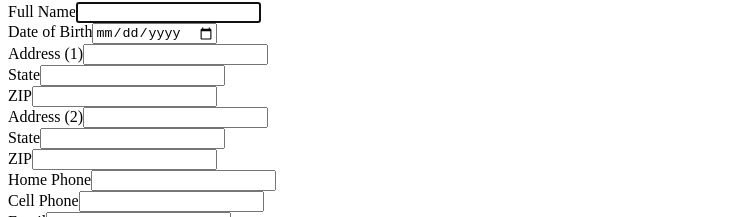
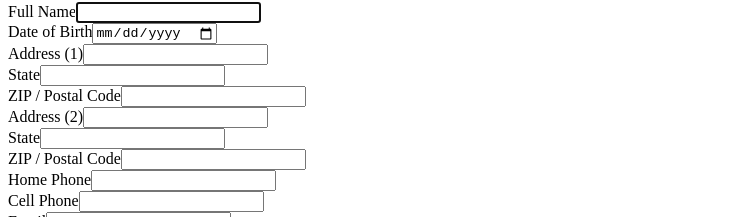
Before and after one commit to wilrnh/emergencywalletcards.com, a Next.js app: page /getstarted in a window 1280 px wide. Shown: the part 462-679 px from the top of the page, without its empty margins (0-739 px from the left). Built offline with nearby package versions, Linux system fonts and the light colour scheme.

Commit message:
Updated Input Form to Accept Postal Codes
The card printout still just says "ZIP" - This is because I didn't want to redo the layout. I don't think there will be any communication issues because ZIP is fairly interchangable with postal code from my experience.

```diff
--- a/pages/getstarted.js
+++ b/pages/getstarted.js
@@ -11,10 +11,10 @@ const formSchema = Yup.object().shape({
   dob: Yup.string().matches(/^[0-9]{4}-[0-9]{2}-[0-9]{2}$/, 'Must be YYYY-MM-DD'),
   address1: Yup.string().max(36, 'Must be less than 36 characters long.'),
   address1State: Yup.string().length(2, 'Must be 2-letter State abbreviation'),
-  address1Zip: Yup.string().length(5, 'Must be 5-digit ZIP code'),
+  address1Zip: Yup.string(),
   address2: Yup.string().max(36, 'Must be less than 36 characters long.'),
   address2State: Yup.string().length(2, 'Must be 2-letter State abbreviation'),
-  address2Zip: Yup.string().length(5, 'Must be 5-digit ZIP code'),
+  address2Zip: Yup.string(),
   homePhone: Yup.string().max(24, 'Must be less than 24 characters long.'),
   cellPhone: Yup.string().max(24, 'Must be less than 24 characters long.'),
   email: Yup.string().max(34, 'Must be less than 34 characters long.'),
@@ -26,7 +26,7 @@ const formSchema = Yup.object().shape({
   businessName: Yup.string().max(64, 'Must be less than 64 characters long.'),
   businessAddress: Yup.string().max(36, 'Must be less than 36 characters long.'),
   businessAddressState: Yup.string().length(2, 'Must be 2-letter State abbreviation'),
-  businessAddressZip: Yup.string().length(5, 'Must be 5-digit ZIP code'),
+  businessAddressZip: Yup.string(),
   officePhone: Yup.string().max(66, 'Must be less than 66 characters long.'),
   workPointOfContact1: Yup.string().max(80, 'Must be less than 80 characters long.'),
   workPointOfContact2: Yup.string().max(80, 'Must be less than 80 characters long.'),
@@ -61,19 +61,19 @@ const formSchema = Yup.object().shape({
   neighborhoodEmergencyMeetingPlaceName: Yup.string().max(72, 'Must be less than 72 characters long.'),
   neighborhoodEmergencyMeetingPlaceAddress: Yup.string().max(28, 'Must be less than 28 characters long.'),
   neighborhoodEmergencyMeetingPlaceState: Yup.string().length(2, 'Must be 2-letter State abbreviation'),
-  neighborhoodEmergencyMeetingPlaceZip: Yup.string().length(5, 'Must be 5-digit ZIP code'),
+  neighborhoodEmergencyMeetingPlaceZip: Yup.string(),
   neighborhoodEmergencyMeetingPlacePhone: Yup.string().max(14, 'Must be less than 14 characters long.'),
   neighborhoodEmergencyMeetingPlaceInstructions: Yup.string().max(44, 'Must be less than 44 characters long.'),
   outOfNeighborhoodEmergencyMeetingPlaceName: Yup.string().max(72, 'Must be less than 72 characters long.'),
   outOfNeighborhoodEmergencyMeetingPlaceAddress: Yup.string().max(28, 'Must be less than 28 characters long.'),
   outOfNeighborhoodEmergencyMeetingPlaceState: Yup.string().length(2, 'Must be 2-letter State abbreviation'),
-  outOfNeighborhoodEmergencyMeetingPlaceZip: Yup.string().length(5, 'Must be 5-digit ZIP code'),
+  outOfNeighborhoodEmergencyMeetingPlaceZip: Yup.string(),
   outOfNeighborhoodEmergencyMeetingPlacePhone: Yup.string().max(14, 'Must be less than 14 characters long.'),
   outOfNeighborhoodEmergencyMeetingPlaceInstructions: Yup.string().max(44, 'Must be less than 44 characters long.'),
   outOfTownEmergencyMeetingPlaceName: Yup.string().max(72, 'Must be less than 72 characters long.'),
   outOfTownEmergencyMeetingPlaceAddress: Yup.string().max(28, 'Must be less than 28 characters long.'),
   outOfTownEmergencyMeetingPlaceState: Yup.string().length(2, 'Must be 2-letter State abbreviation'),
-  outOfTownEmergencyMeetingPlaceZip: Yup.string().length(5, 'Must be 5-digit ZIP code'),
+  outOfTownEmergencyMeetingPlaceZip: Yup.string(),
   outOfTownEmergencyMeetingPlacePhone: Yup.string().max(14, 'Must be less than 14 characters long.'),
   outOfTownEmergencyMeetingPlaceInstructions: Yup.string().max(44, 'Must be less than 44 characters long.'),
   importantNumbers1Name: Yup.string().max(30, 'Must be less than 30 characters long.'),
@@ -738,7 +738,7 @@ export default function GetStarted() {
                       </div>
                       <div className="w-full md:w-1/3 px-3 mb-6 md:mb-0">
                         <label className="block uppercase tracking-wide text-gray-700 text-xs font-bold mb-2" htmlFor="address1Zip">
-                          ZIP
+                          ZIP / Postal Code
                         </label>
                         <Field type="text" name="address1Zip" id="address1Zip" className="appearance-none block w-full bg-gray-200 text-gray-700 border border-gray-200 rounded py-3 px-4 leading-tight focus:outline-none focus:bg-white focus:border-gray-500" />
                         <ErrorMessage className="text-red-500 text-xs italic" name="address1Zip" component="div"/>
@@ -763,7 +763,7 @@ export default function GetStarted() {
                       </div>
                       <div className="w-full md:w-1/3 px-3 mb-6 md:mb-0">
                         <label className="block uppercase tracking-wide text-gray-700 text-xs font-bold mb-2" htmlFor="address2Zip">
-                          ZIP
+                          ZIP / Postal Code
                         </label>
                         <Field type="text" name="address2Zip" id="address2Zip" className="appearance-none block w-full bg-gray-200 text-gray-700 border border-gray-200 rounded py-3 px-4 leading-tight focus:outline-none focus:bg-white focus:border-gray-500" />
                         <ErrorMessage className="text-red-500 text-xs italic" name="address2Zip" component="div"/>
@@ -865,7 +865,7 @@ export default function GetStarted() {
                       </div>
                       <div className="w-full md:w-1/3 px-3 mb-6 md:mb-0">
                         <label className="block uppercase tracking-wide text-gray-700 text-xs font-bold mb-2" htmlFor="businessAddressZip">
-                          ZIP
+                          ZIP / Postal Code
                         </label>
                         <Field type="text" name="businessAddressZip" id="businessAddressZip" className="appearance-none block w-full bg-gray-200 text-gray-700 border border-gray-200 rounded py-3 px-4 leading-tight focus:outline-none focus:bg-white focus:border-gray-500" />
                         <ErrorMessage className="text-red-500 text-xs italic" name="businessAddressZip" component="div"/>
@@ -1172,7 +1172,7 @@ export default function GetStarted() {
                       </div>
                       <div className="w-full md:w-1/3 px-3 mb-6 md:mb-0">
                         <label className="block uppercase tracking-wide text-gray-700 text-xs font-bold mb-2" htmlFor="neighborhoodEmergencyMeetingPlaceZip">
-                          ZIP
+                          ZIP / Postal Code
                         </label>
                         <Field type="text" name="neighborhoodEmergencyMeetingPlaceZip" id="neighborhoodEmergencyMeetingPlaceZip" className="appearance-none block w-full bg-gray-200 text-gray-700 border border-gray-200 rounded py-3 px-4 leading-tight focus:outline-none focus:bg-white focus:border-gray-500" />
                         <ErrorMessage className="text-red-500 text-xs italic" name="neighborhoodEmergencyMeetingPlaceZip" component="div"/>
@@ -1231,7 +1231,7 @@ export default function GetStarted() {
                       </div>
                       <div className="w-full md:w-1/3 px-3 mb-6 md:mb-0">
                         <label className="block uppercase tracking-wide text-gray-700 text-xs font-bold mb-2" htmlFor="outOfNeighborhoodEmergencyMeetingPlaceZip">
-                          ZIP
+                          ZIP / Postal Code
                         </label>
                         <Field type="text" name="outOfNeighborhoodEmergencyMeetingPlaceZip" id="outOfNeighborhoodEmergencyMeetingPlaceZip" className="appearance-none block w-full bg-gray-200 text-gray-700 border border-gray-200 rounded py-3 px-4 leading-tight focus:outline-none focus:bg-white focus:border-gray-500" />
                         <ErrorMessage className="text-red-500 text-xs italic" name="outOfNeighborhoodEmergencyMeetingPlaceZip" component="div"/>
@@ -1290,7 +1290,7 @@ export default function GetStarted() {
                       </div>
                       <div className="w-full md:w-1/3 px-3 mb-6 md:mb-0">
                         <label className="block uppercase tracking-wide text-gray-700 text-xs font-bold mb-2" htmlFor="outOfTownEmergencyMeetingPlaceZip">
-                          ZIP
+                          ZIP / Postal Code
                         </label>
                         <Field type="text" name="outOfTownEmergencyMeetingPlaceZip" id="outOfTownEmergencyMeetingPlaceZip" className="appearance-none block w-full bg-gray-200 text-gray-700 border border-gray-200 rounded py-3 px-4 leading-tight focus:outline-none focus:bg-white focus:border-gray-500" />
                         <ErrorMessage className="text-red-500 text-xs italic" name="outOfTownEmergencyMeetingPlaceZip" component="div"/>
```
